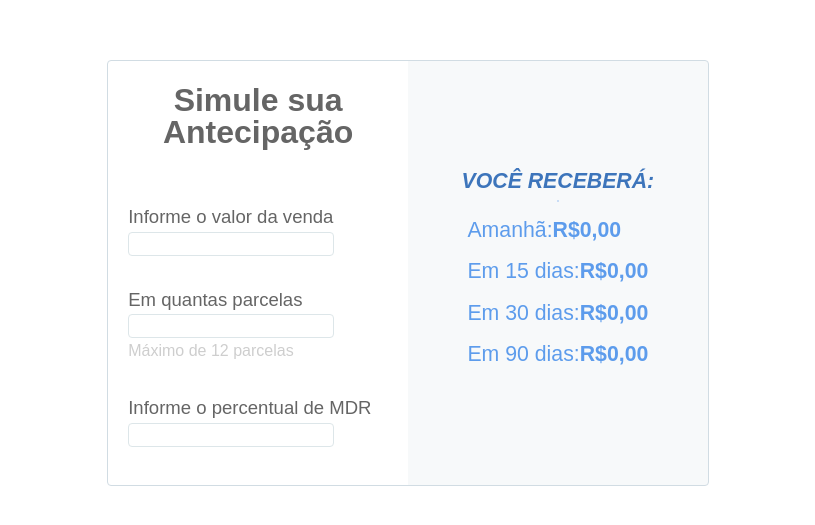
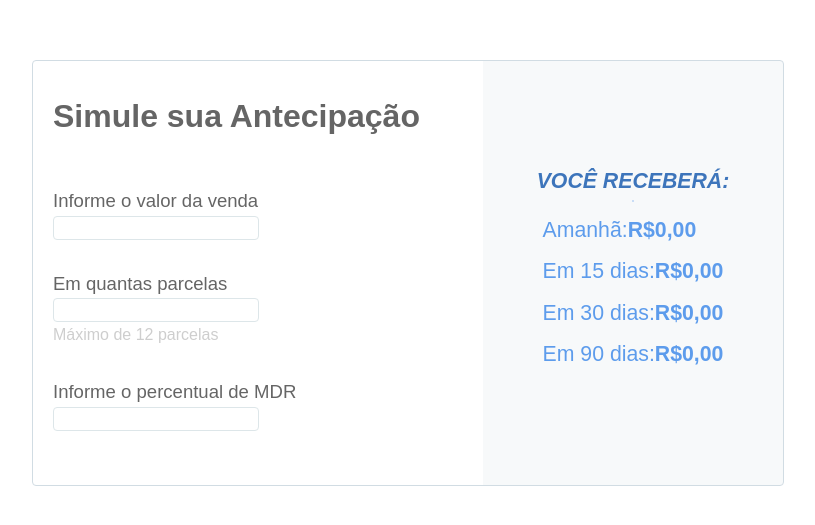
Before and after one commit to byetevinn/anticipation-calculator, a React (Create React App) app: page / in a window 1280 px wide. Shown: the part 127-652 px from the top of the page, without its empty margins (232-1047 px from the left). Built offline with nearby package versions, Linux system fonts and the light colour scheme; the HTML template or start-up script is replaced by a standard one.

Commit message:
Fix: Styles Components

```diff
--- a/src/App.css
+++ b/src/App.css
@@ -11,5 +11,5 @@
 @media (min-width: 720px) {
   .App {
     flex-direction: row;
-  }
+  };
 }
--- a/src/components/Form/style.ts
+++ b/src/components/Form/style.ts
@@ -1,9 +1,6 @@
 import styled from "styled-components";
 
 export const StyledDiv = styled.div`
-  width: 100%;
-  height: 100%;
-
   h1 {
     text-align: center;
 
@@ -69,4 +66,12 @@ export const StyledDiv = styled.div`
       }
     }
   }
+
+  @media (min-width: 720px) {
+    width: 450px;
+
+    h1 {
+      width: max-content;
+    }
+  }
 `;
--- a/src/components/Installments/style.ts
+++ b/src/components/Installments/style.ts
@@ -43,6 +43,8 @@ export const StyledDiv = styled.div`
     }
   }
   @media (min-width: 720px) {
+    width: 300px;
+
     padding: 110px 0px;
   }
 `;
```
Also changed, not shown: tsconfig.json (+2 -8 lines).
